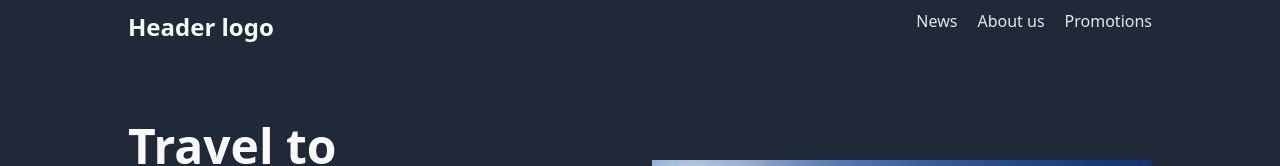
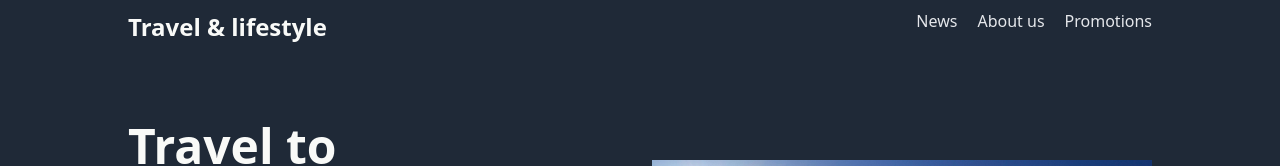
Before and after one commit to QuanNguyen797/odin-landing-page, a plain HTML site: page index.html in a window 1280 px wide. Shown: the top 166 px of the page. Drawn offline with Linux system fonts and the light colour scheme.

Commit message:
fixing landing page logo

```diff
--- a/index.html
+++ b/index.html
@@ -10,7 +10,7 @@
 
 <body>
     <div class="header">
-        <div class="logo">Header logo</div>
+        <div class="logo">Travel & lifestyle</div>
         <ul class="links">
             <li><a href="*">News</a></li>
             <li><a href="*">About us</a></li>
```
